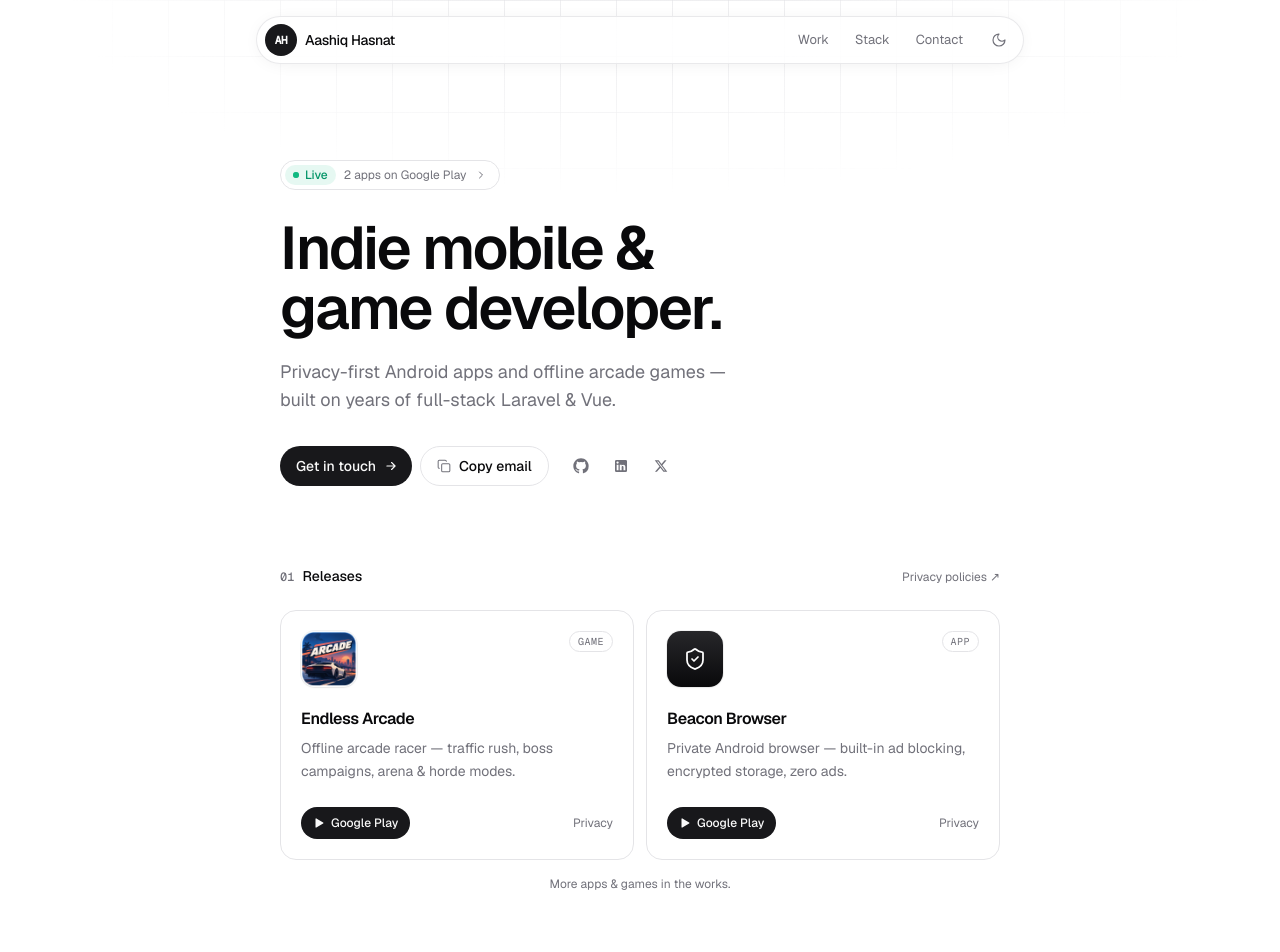
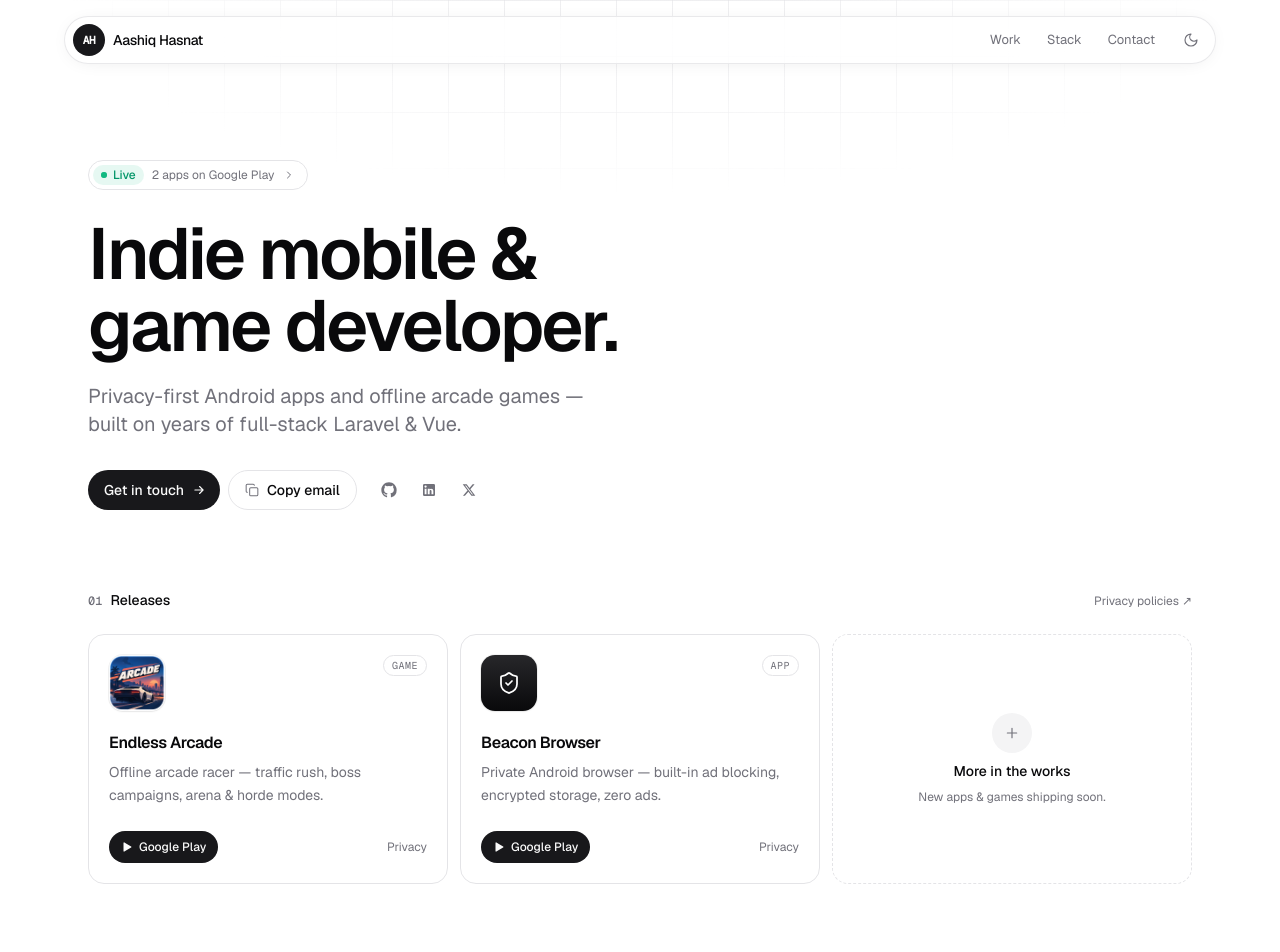
Before and after one commit to aashiqhasnat/aashiqhasnat.github.io, a plain HTML site: page index.html in a window 1280 px wide. Shown: the top 952 px of the page. Drawn offline with nearby package versions, Linux system fonts and the light colour scheme.

Commit message:
Widen layout to max-w-6xl with 3-column releases on large screens

```diff
--- a/index.html
+++ b/index.html
@@ -116,7 +116,7 @@
 
   <!-- Floating pill nav -->
   <header class="sticky top-3 z-40 px-4 sm:top-4">
-    <div class="mx-auto flex h-12 max-w-3xl items-center justify-between rounded-full border border-border/80 bg-background/70 pl-2 pr-1.5 shadow-[0_2px_20px_-8px_rgba(0,0,0,0.12)] backdrop-blur-xl">
+    <div class="mx-auto flex h-12 max-w-6xl items-center justify-between rounded-full border border-border/80 bg-background/70 pl-2 pr-1.5 shadow-[0_2px_20px_-8px_rgba(0,0,0,0.12)] backdrop-blur-xl">
       <a href="#top" class="inline-flex shrink-0 items-center gap-2 whitespace-nowrap rounded-full pr-2 text-sm font-medium tracking-tight">
         <span class="inline-flex h-8 w-8 items-center justify-center rounded-full bg-primary font-mono text-[11px] font-semibold text-primary-foreground">AH</span>
         <span class="hidden min-[400px]:inline">Aashiq Hasnat</span>
@@ -133,7 +133,7 @@
     </div>
   </header>
 
-  <main id="top" class="mx-auto max-w-3xl px-6">
+  <main id="top" class="mx-auto max-w-6xl px-6">
     <!-- Hero -->
     <section class="pb-16 pt-20 sm:pb-20 sm:pt-28">
       <a href="#work" class="rise group inline-flex items-center gap-2 rounded-full border border-border bg-card/80 py-1 pl-1 pr-3 text-xs text-muted-foreground backdrop-blur transition-colors hover:text-foreground" style="--i:0">
@@ -145,10 +145,10 @@
         <svg class="h-3 w-3 transition-transform group-hover:translate-x-0.5" viewBox="0 0 24 24" fill="none" stroke="currentColor" stroke-width="2" stroke-linecap="round" stroke-linejoin="round"><path d="m9 18 6-6-6-6" /></svg>
       </a>
 
-      <h1 class="rise mt-7 text-[40px] font-semibold leading-[1.05] tracking-[-0.035em] sm:text-6xl" style="--i:1">
+      <h1 class="rise mt-7 text-[40px] font-semibold leading-[1.05] tracking-[-0.035em] sm:text-6xl lg:text-7xl" style="--i:1">
         Indie mobile &amp;<br />game developer.
       </h1>
-      <p class="rise mt-5 max-w-md text-base leading-relaxed text-muted-foreground sm:text-lg" style="--i:2">
+      <p class="rise mt-5 max-w-md text-base leading-relaxed text-muted-foreground sm:text-lg lg:max-w-lg lg:text-xl" style="--i:2">
         Privacy-first Android apps and offline arcade games &mdash; built on years of full-stack Laravel &amp; Vue.
       </p>
 
@@ -183,7 +183,7 @@
         <a href="https://aashiqhasnat.github.io/privacy-policies/" class="text-xs text-muted-foreground transition-colors hover:text-foreground">Privacy policies ↗</a>
       </div>
 
-      <div class="grid grid-cols-1 gap-3 sm:grid-cols-2">
+      <div class="grid grid-cols-1 gap-3 sm:grid-cols-2 lg:grid-cols-3">
         <!-- Endless Arcade -->
         <article class="rise spotlight group flex flex-col rounded-2xl border border-border bg-card p-5 transition-all duration-300 hover:-translate-y-0.5 hover:border-foreground/20 hover:shadow-[0_8px_30px_-12px_rgba(0,0,0,0.15)]" style="--i:5">
           <div class="flex items-start justify-between">
@@ -219,9 +219,16 @@
             <a href="https://aashiqhasnat.github.io/privacy-policies/beacon/" class="text-xs text-muted-foreground transition-colors hover:text-foreground">Privacy</a>
           </div>
         </article>
+
+        <!-- Coming soon placeholder (fills 3rd column on large screens) -->
+        <div class="rise flex flex-col items-center justify-center gap-2 rounded-2xl border border-dashed border-border p-5 text-center sm:col-span-2 lg:col-span-1" style="--i:7">
+          <span class="inline-flex h-10 w-10 items-center justify-center rounded-full bg-secondary text-muted-foreground">
+            <svg class="h-4 w-4" viewBox="0 0 24 24" fill="none" stroke="currentColor" stroke-width="1.75" stroke-linecap="round" stroke-linejoin="round"><path d="M12 5v14M5 12h14" /></svg>
+          </span>
+          <p class="text-sm font-medium">More in the works</p>
+          <p class="text-xs text-muted-foreground">New apps &amp; games shipping soon.</p>
+        </div>
       </div>
-
-      <p class="mt-4 text-center text-xs text-muted-foreground">More apps &amp; games in the works.</p>
     </section>
 
     <!-- Stack + Contact -->
@@ -263,7 +270,7 @@
   </main>
 
   <footer class="border-t border-border/70">
-    <div class="mx-auto flex max-w-3xl items-center justify-between px-6 py-6 text-xs text-muted-foreground">
+    <div class="mx-auto flex max-w-6xl items-center justify-between px-6 py-6 text-xs text-muted-foreground">
       <p>&copy; 2026 Aashiq Hasnat</p>
       <div class="flex gap-4">
         <a href="https://aashiqhasnat.github.io/privacy-policies/" class="hover:text-foreground">Privacy</a>
```
